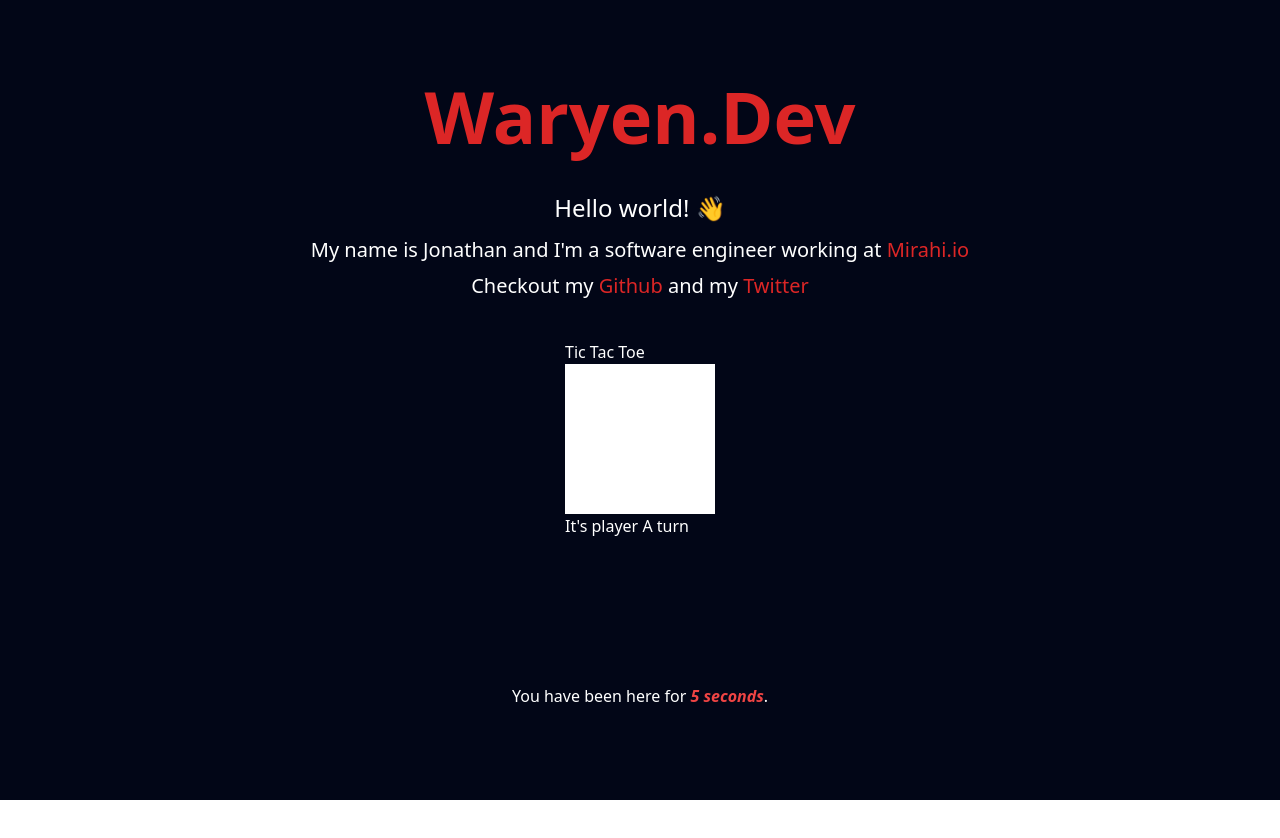
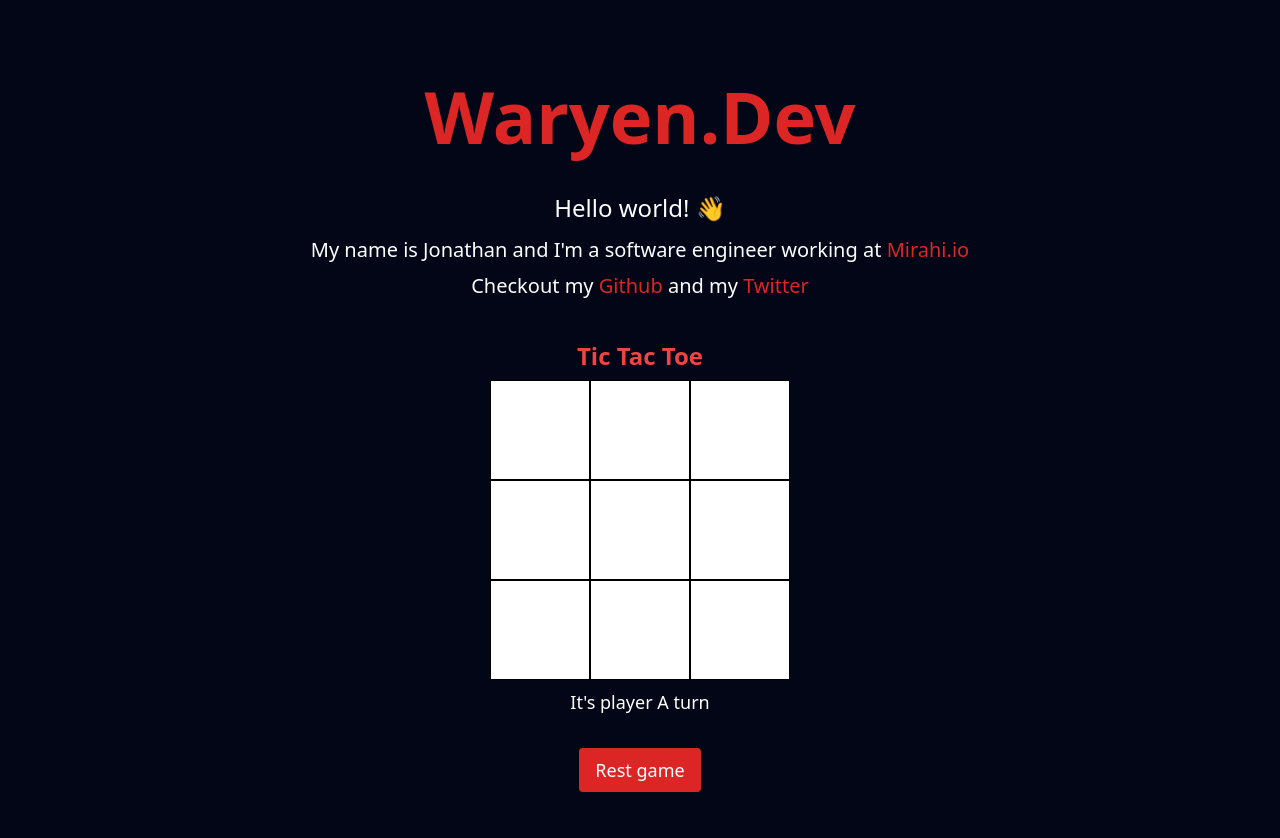
Before and after one commit to Waryen/waryen.dev, a React (Vite) app: page / in a window 1280 px wide. Shown: the top 838 px of the page. Before the commit the page ends 800 px from the top, so only its background shows below. Built offline with nearby package versions, Linux system fonts and the light colour scheme.

Commit message:
feat(tic-tac-toe): finished implementing tic-tac-toe

```diff
--- a/src/App.tsx
+++ b/src/App.tsx
@@ -1,5 +1,4 @@
 import React from 'react';
-import Counter from './components/Counter';
 import { Board } from './components/tic-tac-toe/Board';
 
 export default function App() {
@@ -40,7 +39,7 @@ export default function App() {
         </p>
       </div>
       <Board />
-      <Counter />
+      {/*<Counter />*/}
     </div>
   );
 }
--- a/src/components/tic-tac-toe/Board.tsx
+++ b/src/components/tic-tac-toe/Board.tsx
@@ -1,12 +1,16 @@
-import React, { useState } from 'react';
-import { defaultTiles, Player, TileValue } from './utils';
+import React, { useCallback, useEffect, useState } from 'react';
+import { checkForWinningState, defaultTiles, Player, TileValue } from './utils';
 import { Tile } from './Tile';
 
 export const Board = () => {
   const [tiles, setTiles] = useState(defaultTiles);
   const [currentPlayer, setCurrentPlayer] = useState(Player.A);
+  const [winner, setWinner] = useState<Player>();
 
   const onTileClick = (id: number) => {
+    if (winner) {
+      return;
+    }
     setTiles((prev) => {
       return prev.map((t) => {
         if (t.id === id) {
@@ -22,15 +26,44 @@ export const Board = () => {
     setCurrentPlayer((prev) => (prev === Player.A ? Player.B : Player.A));
   };
 
+  const updateWinner = useCallback((player: Player) => {
+    setWinner(player);
+  }, []);
+
+  const resetGame = () => {
+    setTiles(defaultTiles);
+    setCurrentPlayer(Player.A);
+    setWinner(undefined);
+  };
+
+  useEffect(() => {
+    checkForWinningState(tiles, updateWinner);
+  }, [tiles, updateWinner]);
+
   return (
-    <div>
-      <h2>Tic Tac Toe</h2>
-      <div className="w-[150px] flex flex-wrap">
+    <div className="flex flex-col items-center">
+      <h2 className="text-xl md:text-2xl text-center font-bold text-red-500 mb-2">
+        Tic Tac Toe
+      </h2>
+      <div className="w-[300px] flex flex-wrap">
         {tiles.map((tile) => (
           <Tile tile={tile} key={tile.id} onTileClick={onTileClick} />
         ))}
       </div>
-      <p>It's player {currentPlayer} turn</p>
+      {!winner ? (
+        <p className="text-center mt-2 text-lg">
+          It's player {currentPlayer} turn
+        </p>
+      ) : (
+        <p className="text-2xl mt-4">Player {winner} has won the game!</p>
+      )}
+      <button
+        className="bg-red-600 py-2 px-4 text-lg rounded mt-8 hover:bg-red-400 focus:bg-red-400"
+        onClick={resetGame}
+        disabled={!winner}
+      >
+        Rest game
+      </button>
     </div>
   );
 };
--- a/src/components/tic-tac-toe/Tile.tsx
+++ b/src/components/tic-tac-toe/Tile.tsx
@@ -1,4 +1,4 @@
-import React, { useMemo } from 'react';
+import React from 'react';
 import { TileParams, TileValue } from './utils';
 
 type TileProps = {
@@ -7,11 +7,11 @@ type TileProps = {
 };
 
 export const Tile = ({ tile, onTileClick }: TileProps) => {
-  const renderTile = useMemo(() => {
+  const renderTile = () => {
     if (tile.value === TileValue.X) {
-      return <span>X</span>;
+      return <span className="text-4xl">X</span>;
     } else if (tile.value === TileValue.O) {
-      return <span>O</span>;
+      return <span className="text-4xl">O</span>;
     } else {
       return (
         <span
@@ -20,11 +20,11 @@ export const Tile = ({ tile, onTileClick }: TileProps) => {
         ></span>
       );
     }
-  }, [tile]);
+  };
 
   return (
-    <div className="w-[50px] h-[50px] bg-white flex flex-column justify-center items-center text-black">
-      {renderTile}
+    <div className="w-[100px] h-[100px] bg-white flex flex-column justify-center items-center text-black border-[1px] border-black">
+      {renderTile()}
     </div>
   );
 };
--- a/src/components/tic-tac-toe/utils.ts
+++ b/src/components/tic-tac-toe/utils.ts
@@ -52,3 +52,38 @@ export const defaultTiles: TileParams[] = [
     value: TileValue.NA,
   },
 ];
+
+const winningCombos = [
+  [0, 1, 2],
+  [3, 4, 5],
+  [6, 7, 8], // Rows
+  [0, 3, 6],
+  [1, 4, 7],
+  [2, 5, 8], // Columns
+  [0, 4, 8],
+  [2, 4, 6], // Diagonals
+];
+
+export const checkForWinningState = (
+  tiles: TileParams[],
+  updateWinner: (player: Player) => void,
+) => {
+  const winner = winningCombos.find((combo) => {
+    const [a, b, c] = combo;
+    if (
+      tiles[a].value !== TileValue.NA &&
+      tiles[b].value !== TileValue.NA &&
+      tiles[c].value !== TileValue.NA
+    ) {
+      return (
+        tiles[a].value === tiles[b].value && tiles[b].value === tiles[c].value
+      );
+    }
+  });
+
+  if (winner) {
+    const playerValue = tiles[winner[0]].value;
+    const player = playerValue === TileValue.X ? Player.A : Player.B;
+    updateWinner(player);
+  }
+};
--- a/src/main.tsx
+++ b/src/main.tsx
@@ -1,5 +1,10 @@
 import { createRoot } from 'react-dom/client';
+import { StrictMode } from 'react';
 import App from './App';
 
 const rootElement = document.getElementById('root') as HTMLElement;
-createRoot(rootElement).render(<App />);
+createRoot(rootElement).render(
+  <StrictMode>
+    <App />
+  </StrictMode>,
+);
```
